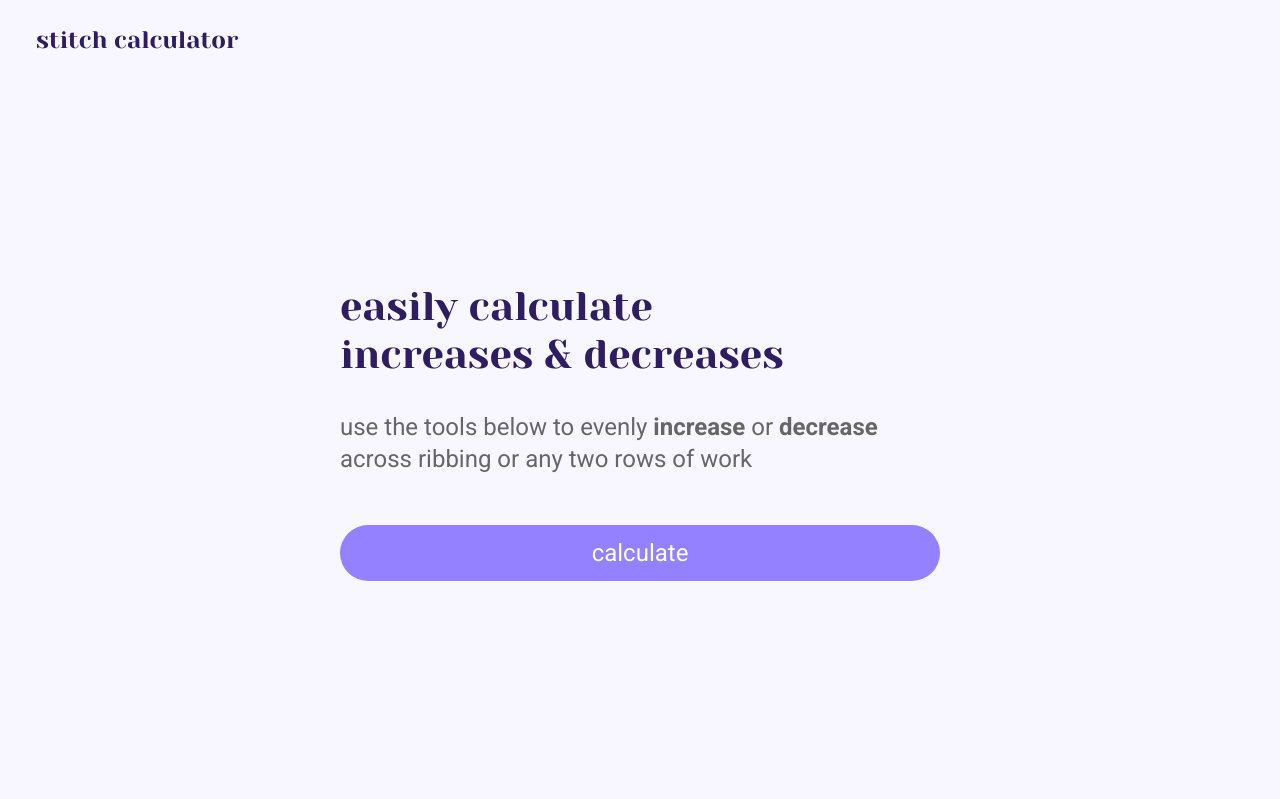
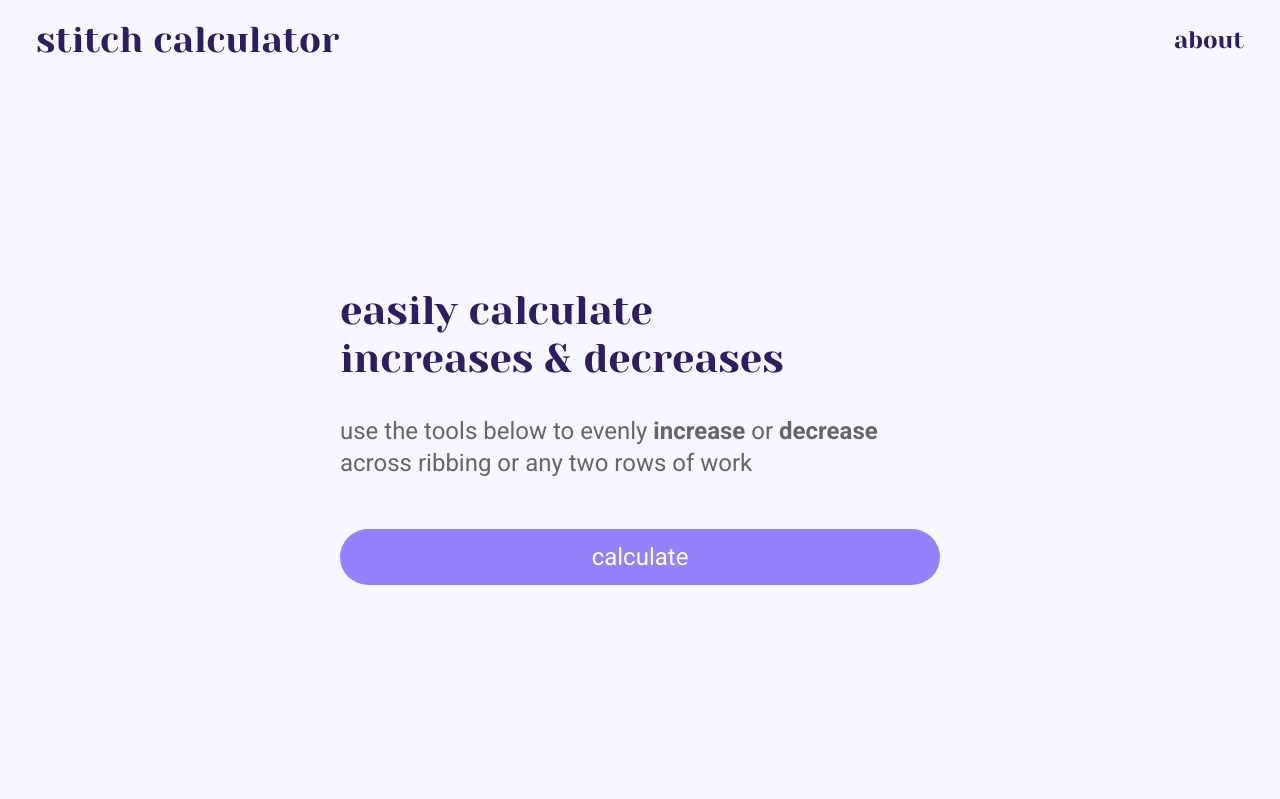
Before and after one commit to sarahjstauber/stitch-calculator, a React (Vite) app: page / in a window 1280 px wide. Shown: the top 799 px of the page. Built offline with nearby package versions, Linux system fonts and the light colour scheme.

Commit message:
chore: update navigation

```diff
--- a/src/Layout/Navbar/index.tsx
+++ b/src/Layout/Navbar/index.tsx
@@ -1,11 +1,18 @@
-import { Container, Title } from "./styles.ts";
+import { About, Container, Title } from "./styles.ts";
+import { useLocation } from "react-router-dom";
 
 export const Navbar = () => {
+  const location = useLocation();
+  console.log(location);
+
   return (
-    <Container className="bg-ghost-white">
-      <Title className="font-display text-federal-blue">
+    <Container className="font-display">
+      <Title $isCurrentPage={location.pathname === "/"} to="/">
         stitch calculator
       </Title>
+      <About $isCurrentPage={location.pathname === "/about"} to="about">
+        about
+      </About>
     </Container>
   );
 };
--- a/src/Layout/Navbar/styles.ts
+++ b/src/Layout/Navbar/styles.ts
@@ -1,10 +1,47 @@
-import styled from "styled-components";
+import styled, { css } from "styled-components";
+import { Link } from "react-router-dom";
+import { colors } from "../../ui/colors.ts";
 
 export const Container = styled.nav`
-  padding: 24px 36px 8px;
+    background-color: ${colors["ghost-white"]};
+    color: ${colors["federal-blue"]};
+  display: flex;
+  justify-content: space-between;
+  padding: 24px 24px 8px;
   position: sticky;
   top: 0;
+
+  @media (min-width: 1024px) {
+    padding: 24px 36px 16px;
+  }
 `;
-export const Title = styled.h4`
-  max-width: 50vw;
+
+const isCurrentPageStyles = css({
+  textDecoration: `${colors["tropical-indigo"]} underline 4px`,
+  textUnderlineOffset: "0.5rem",
+});
+const isDifferentPageStyles = css({
+  "&:hover": {
+    color: colors["tropical-indigo"],
+    textShadow: `${colors["tropical-indigo"]} 0 0 30px`,
+  },
+});
+export const Title = styled(Link)<{ $isCurrentPage: boolean }>`
+  transition: 300ms;
+  ${(props) => (props.$isCurrentPage ? "" : isDifferentPageStyles)};
+
+  @media (min-width: 1024px) {
+    font-size: 2.25rem;
+  }
 `;
+
+export const About = styled(Link)<{ $isCurrentPage: boolean }>`
+  font-size: 1.5rem;
+  transition: 300ms;
+  ${(props) =>
+    props.$isCurrentPage ? isCurrentPageStyles : isDifferentPageStyles};
+
+  @media (min-width: 1024px) {
+    font-size: 1.5rem;
+  }
+`;
--- a/src/pages/Home/IntroSection/styles.ts
+++ b/src/pages/Home/IntroSection/styles.ts
@@ -8,6 +8,10 @@ export const IntroContainer = styled.div`
   margin: 0 2.25rem;
   max-width: 600px;
   min-height: calc(100vh - 2rem - 32px);
+
+  @media (min-width: 1024px) {
+    min-height: calc(100vh - 2rem - 40px);
+  }
 `;
 export const IntroTitle = styled.h2`
   font-size: 2.5rem;
--- a/src/ui/Button/styles.ts
+++ b/src/ui/Button/styles.ts
@@ -9,7 +9,7 @@ const ButtonVariants = {
     font-size: 1.5rem;
     padding: 0.75rem 3.25rem;
     &:hover {
-      box-shadow: 1px 1px 17px ${colors["tropical-indigo"]};
+      box-shadow: 1px 1px 30px ${colors["tropical-indigo"]};
     }
   `,
   primary: css`
@@ -48,7 +48,7 @@ export const Container = styled.button<ContainerTypes>`
   border-radius: 9999px;
   font-size: 1.25rem;
   padding: 0.5rem 3.25rem;
-  transition: 300ms;
+  transition: 400ms;
 
   &:focus-visible {
     outline: none;
```
